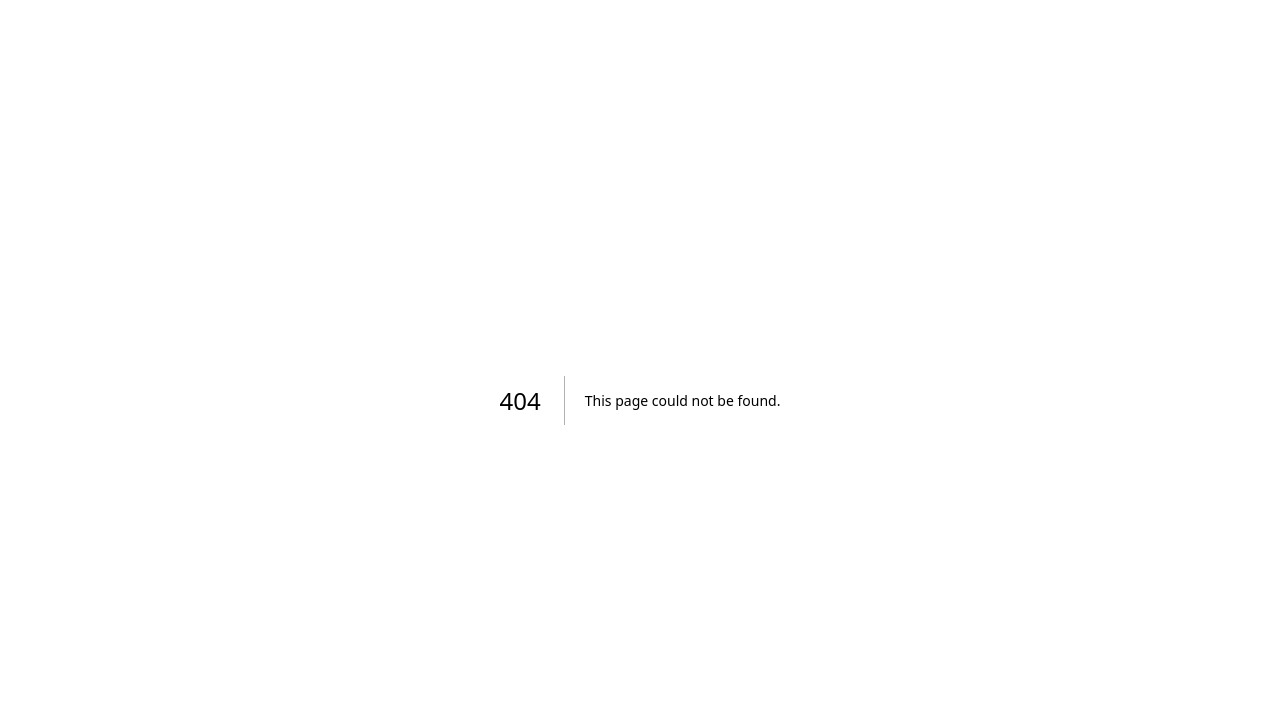
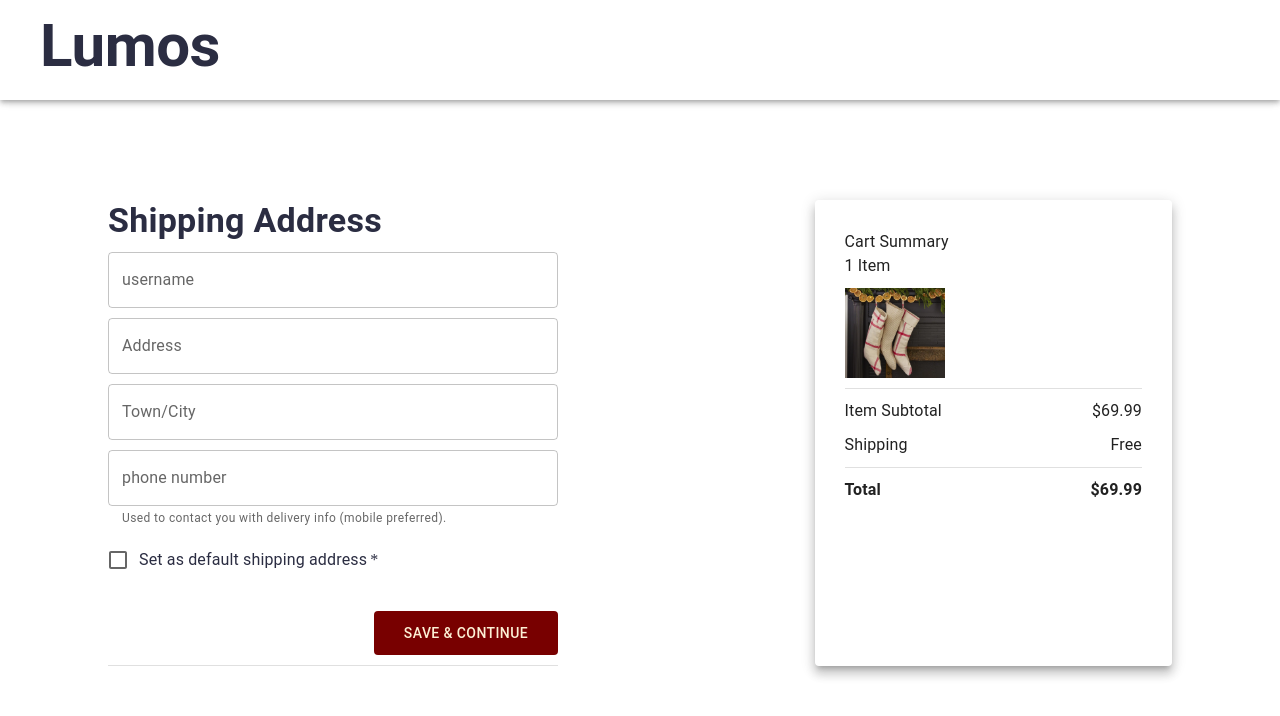
Before and after one commit to hajarziya/Lumos-Shop, a Next.js app: page /checkout in a window 1280 px wide. Before the commit this address had no page. Shown: the top 716 px of the page. Built offline with nearby package versions, Linux system fonts and the light colour scheme.

Commit message:
feat: add checkout screen layout

```diff
--- /dev/null
+++ b/pages/checkout/index.tsx
@@ -0,0 +1,9 @@
+import { CheckoutPage } from '@src/templates/shop'
+
+export default function Checkout () {
+  return (
+		<>
+			<CheckoutPage/>
+		</>
+  )
+}
--- /dev/null
+++ b/src/templates/shop/checkout/CheckoutPage.styles.ts
@@ -0,0 +1,52 @@
+import { makeStyles } from '@src/theme'
+
+export default makeStyles()((theme) => ({
+  header: {
+    backgroundColor: 'transparent',
+    height: '100px'
+  },
+  logo: {
+    paddingTop: '10px',
+    paddingLeft: '40px',
+    color: theme.palette.primary.dark,
+    fontWeight: 'bold'
+  },
+  countainer: {
+    display: 'flex',
+    justifyContent: 'space-between',
+    margin: '200px 100px',
+    color: theme.palette.primary.dark
+  },
+  wrapperForm: {
+    display: 'flex',
+    flexDirection: 'column',
+    gap: '10px',
+    width: '450px',
+    justifyContent: 'center'
+
+  },
+  paper: {
+    padding: '30px',
+    backgroundColor: 'transparent'
+  },
+  itemPriceWrapper: {
+    display: 'flex',
+    justifyContent: 'space-between',
+    gap: '150px',
+    margin: '10px 0'
+  },
+  saveBtn: {
+    backgroundColor: theme.palette.primary.main,
+    color: theme.palette.secondary.main,
+    display: 'flex',
+    justifyContent: 'end',
+    padding: '10px 30px'
+
+  },
+  saveBtnWrapper: {
+    display: 'flex',
+    justifyContent: 'end',
+    marginTop: '20px'
+
+  }
+}))
--- /dev/null
+++ b/src/templates/shop/checkout/CheckoutPage.tsx
@@ -0,0 +1,75 @@
+import { AppBar, Box, Button, Checkbox, Divider, FormControlLabel, Paper, TextField, Typography } from '@mui/material'
+import useStyles from './CheckoutPage.styles'
+import CardMedia from '@mui/material/CardMedia'
+
+export function CheckoutPage () {
+  const { classes } = useStyles()
+  return (<>
+			<AppBar className={classes.header}>
+				<Typography className={classes.logo} variant="h2">Lumos</Typography>
+			</AppBar>
+			<Box className={classes.countainer}>
+				<Box className={classes.wrapperForm}>
+					<Typography fontWeight={'bold'} variant="h4">Shipping Address</Typography>
+					<TextField
+						id="outlined-multiline-flexible"
+						label="username"
+						multiline
+						maxRows={4}
+					/>
+					<TextField
+						id="outlined-multiline-flexible"
+						label="Address"
+						multiline
+						maxRows={4}
+					/>
+					<TextField
+						id="outlined-multiline-flexible"
+						label="Town/City"
+						multiline
+						maxRows={4}
+					/>
+					<TextField
+						id="outlined-multiline-flexible"
+						label="phone number"
+						multiline
+						helperText="Used to contact you with delivery info (mobile preferred)."
+						maxRows={13}
+					/>
+					<Box>
+						<FormControlLabel required control={<Checkbox/>} label="Set as default shipping address"/>
+					</Box>
+					<Box className={classes.saveBtnWrapper}>
+						<Button className={classes.saveBtn}>Save & Continue</Button>
+					</Box>
+					<Divider/>
+
+				</Box>
+				<Paper elevation={8} className={classes.paper}>
+					<Typography>Cart Summary</Typography>
+					<Typography>1 Item</Typography>
+					<CardMedia sx={{ width: '100px', margin: '10px 0px' }}
+							   component="img"
+							   height="90px"
+							   image="images/tree.webp"
+							   alt="Paella dish"
+					/>
+					<Divider/>
+					<Box className={classes.itemPriceWrapper}>
+						<Typography>Item Subtotal</Typography>
+						<Typography>$69.99</Typography>
+					</Box>
+					<Box className={classes.itemPriceWrapper}>
+						<Typography>Shipping</Typography>
+						<Typography>Free</Typography>
+					</Box>
+					<Divider/>
+					<Box className={classes.itemPriceWrapper}>
+						<Typography fontWeight={'bold'}>Total</Typography>
+						<Typography fontWeight={'bold'}>$69.99</Typography>
+					</Box>
+				</Paper>
+			</Box>
+		</>
+  )
+}
--- /dev/null
+++ b/src/templates/shop/checkout/index.ts
@@ -0,0 +1 @@
+export * from './CheckoutPage'
--- a/src/templates/shop/index.ts
+++ b/src/templates/shop/index.ts
@@ -1,3 +1,4 @@
 export * from './home'
 export * from './signin'
 export * from './product-details'
+export * from './checkout'
```
